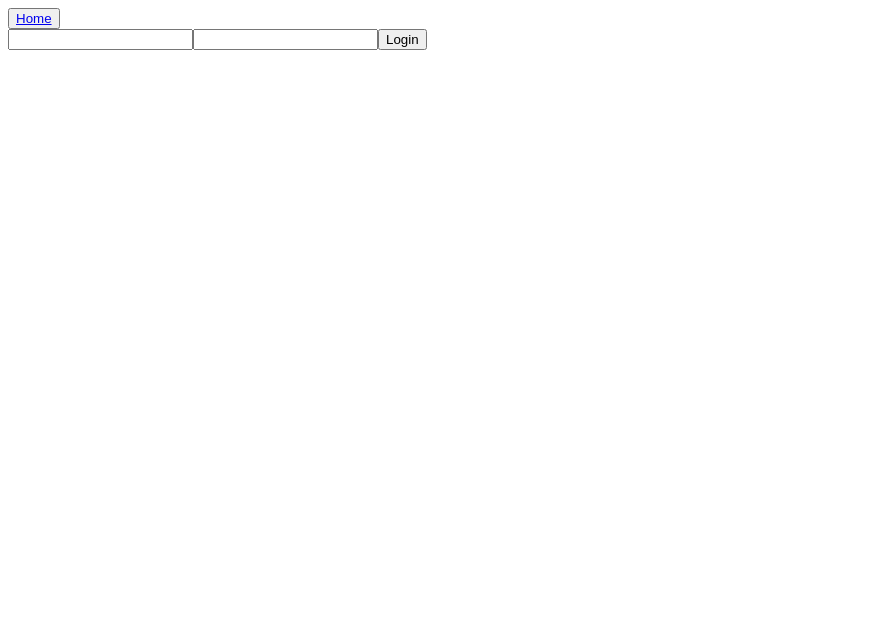
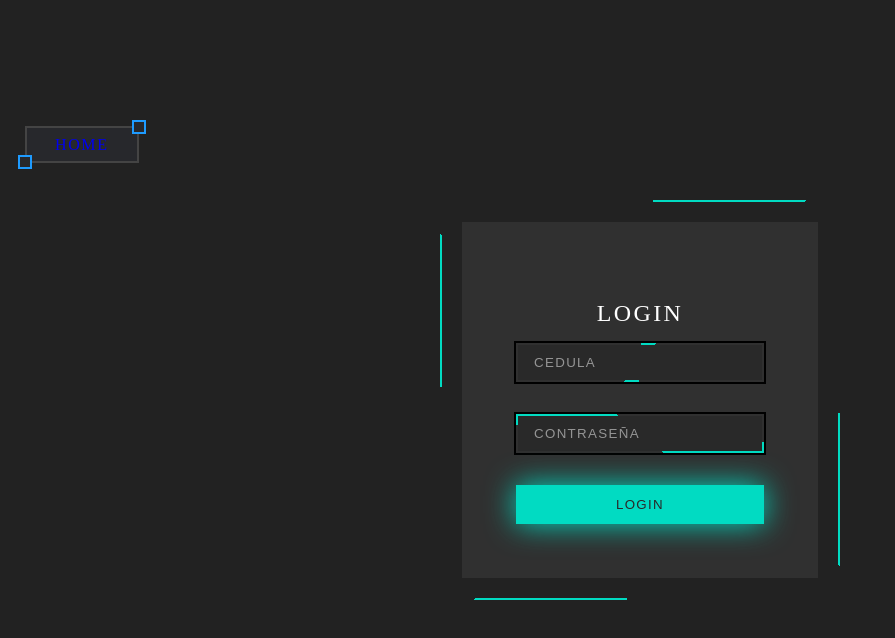
Before and after one commit to luiscar05/P_San_Juan_Pablo_frontend, a React (Vite) app: page /Login in a window 1280 px wide. Shown: the top 638 px of the page, without its empty margins (0-895 px from the left). Built offline with nearby package versions, Linux system fonts and the light colour scheme.

Commit message:
login style

```diff
--- a/src/assets/css/Header.css
+++ b/src/assets/css/Header.css
@@ -63,3 +63,72 @@
     padding: 5px;
 
 }
+.ButtonA{
+    position: relative;
+    background: #444;
+    color: #fff;
+    text-decoration: none;
+    text-transform: uppercase;
+    font-size: 1em;
+    letter-spacing: 0.1em;
+    font-weight: 400;
+    padding: 10px 30px;
+    transition: 0.5s;
+}
+
+.ButtonA:hover{
+    letter-spacing: 0.25em;
+    background-color: var(--clr);
+    color: var(--clr);
+    box-shadow: 0 0 35px var(--clr);
+}
+.ButtonA::before{
+    content: '';
+    position: absolute;
+    inset: 2px;
+    background: #27282c;
+}
+.ButtonA span{
+    position: relative;
+    z-index: 1;
+
+}
+.ButtonA .CuadroI{
+    position: absolute;
+    inset: 0;
+    display: flex;
+}
+.ButtonA .CuadroI::before{
+    content: '';
+    position: absolute;
+    top: -6px;
+    left: 100%;
+    transform: translateX(-50%);
+    width: 10px;
+    height: 10px;
+    background: #27282c;
+    border: 2px solid  var(--clr);
+    transition: 0.5s;
+}
+.ButtonA:hover .CuadroI::before{
+    left: 0%;
+    transform: translateX(-50%) rotate(45deg) ;
+    box-shadow: 28px 25px var(--clr) ;
+}
+.ButtonA .CuadroI::after{
+    content: '';
+    position: absolute;
+    bottom: -6px;
+    left: 0;
+    transform: translateX(-50%);
+    width: 10px;
+    height: 10px;
+    background: #27282c;
+    border: 2px solid  var(--clr);
+    transition: 0.5s;
+}
+.ButtonA:hover .CuadroI::after{
+    left: 100%;
+    transform: translateX(-50%) rotate(-45deg) ;
+    box-shadow: 26px -25px var(--clr) ;
+}
--- /dev/null
+++ b/src/assets/css/login.css
@@ -0,0 +1,128 @@
+*{
+    margin: 0;
+    padding: 0;
+    box-sizing: border-box;
+}
+body{
+    display: flex;
+    justify-content: center;
+    align-items: center;
+    width: 100%;
+    min-height: 100vh;
+    background: #222;
+}
+
+
+@property --a{
+    syntax: '<angle>';
+    inherits: false;
+    initial-value: 0deg;
+}
+.button{
+    width: 100%;
+    position: fixed;
+    right: -25px;
+    margin-top: -5%;
+}
+.box{
+    position: relative;
+    width: 400px;
+    min-height: 400px;
+    display: flex;
+    justify-content: center;
+    margin-top: 0px;
+    align-items: center;
+    grid-area: login;
+    background: repeating-conic-gradient(from var(--a),#01dbc2,0%,#01dbc2 ,10%, transparent 10%, transparent 50%);
+    animation:  animate 6s linear infinite;
+}
+@keyframes animate {
+    0%{
+        --a: 0deg
+    }
+    100%{
+        --a: 360deg
+    }
+}
+.box::before{
+    content: '';
+    position: absolute;
+    width: 100%;
+    height: 100%;
+    background: repeating-conic-gradient(from var(--a),#01dbc2,0%,#01dbc2 ,10%, transparent 10%, transparent 50%);
+    animation:  animate 6s linear infinite;
+    animation-delay: -1.5s;
+}
+.box::after{
+    content: '';
+    position: absolute;
+    inset: 2px;
+    border: 20px solid #222;
+    background: #303030;
+}
+form{
+    position: relative;
+    z-index: 1000;
+}
+form h2{
+    color: #fff;
+    font-weight: 500;
+    margin-bottom: 20px;
+    padding-top: 60px;
+    width: 100%;
+    text-align: center;
+    letter-spacing: 0.1em;
+    text-transform: uppercase;
+}
+.inputBx{
+    position: relative;
+    margin-bottom: 40px;
+    width: 240px;
+}
+.inputBx span {
+    position: absolute;
+    inset: -2px;
+    z-index: 1;
+}
+.inputBx span::before{
+    content: '';
+    position: absolute;
+    inset: -2px;
+    background: repeating-conic-gradient(from var(--a),#01dbc2,0%,#01dbc2 ,10%, transparent 10%, transparent 50%);
+    animation:  animate 6s linear infinite;
+    box-shadow: 0 0 0 2px #000;
+}
+.inputBx:nth-child(2) span::before{
+    animation-delay: 1.5s;
+}
+.inputBx span::after{
+    content: '';
+    position: absolute;
+    inset: 0;
+    background: #292929;
+}
+.inputBx input{
+    position: relative;
+    z-index: 100000;
+    outline: none;
+    border: none;
+    width: 100%;
+    padding: 8px 14px;
+    background: transparent;
+    color: #fff;
+    text-transform: uppercase;
+    letter-spacing: 0.1em;
+}
+.inputBx input::placeholder{
+    color: #fff;
+    opacity: 0.5;
+}
+.inputBx input[type="submit"]{
+    background: #01dbc2;
+    cursor: pointer;
+    box-shadow: 0 0 0 4px #01dbc2;
+    width: 100%;
+    font-weight: 500;
+    color: #292929;
+    filter: drop-shadow(0 0 15px #01dbc2);
+}
--- a/src/components/Header.jsx
+++ b/src/components/Header.jsx
@@ -57,11 +57,16 @@ function Header(ComponentPage) {
                             Grupos
                         </li>
 
-                        <li>
-                            <button>
-                                <Link to={'./Login'}>Login</Link>
-                            </button>
-                        </li>
+                       {/*  <Link to={'./Login'} style={{"textDecoration":"none"}}> */}
+                            <a  className="ButtonA" style={{ '--clr': '#1e9bff' }}>
+                                <span>
+                                <Link to={'./Login'} style={{"textDecoration":"none"}}>
+                                 Login
+                                 </Link>
+                                </span>
+                                <i className="CuadroI"></i>
+                            </a>
+                        {/* </Link> */}
                     </ul>
                 </nav>
         </>
--- a/src/pages/login.jsx
+++ b/src/pages/login.jsx
@@ -38,21 +38,53 @@ const Login = () => {
     useEffect(() => {
         if (user) {
             console.log(user.access_token, "usuario que inició sesión");
-
+            window.location.href = '/'
         }
     }, [user,]);
 
     return (
         <>
-            <div>
-                <button>
+            <link rel="stylesheet" href="src\assets\css\login.css" />
+            <link rel="stylesheet" href="src\assets\css\Header.css" />
+
+            <div className="button">
+                <a  className="ButtonA" style={{ '--clr': '#1e9bff' }}>
+                    <span>
+                        <Link to={'/'} style={{"textDecoration":"none"}}>
+                            Home
+                        </Link>
+                    </span>
+                    <i className="CuadroI"></i>
+                </a>
+            </div>
+            <div className="box">
+
+                <form method="post" onSubmit={handleForm}>
+                    <h2>Login</h2>
+                    <div className="inputBx">
+                        <span>
+
+                        </span>
+                        <input type="number" name="Cedula" value={values.Cedula} onChange={handleInput} placeholder="cedula" />
+                    </div>
+                    <div className="inputBx">
+                        <span>
+
+                        </span>
+                        <input type="password" name="Contrasena" value={values.Contrasena} onChange={handleInput} placeholder="Contraseña" />
+                    </div>
+                    <div className="inputBx">
+                        <input type="submit" value="Login" />
+                    </div>
+                </form>
+                {/* <button>
                     <Link to="/">Home</Link>
-                </button>
-                <form method="post" onSubmit={handleForm}>
+                </button> */}
+               {/* <form method="post" onSubmit={handleForm}>
                     <input type="number" name="Cedula" value={values.Cedula} onChange={handleInput} />
                     <input type="password" name="Contrasena" value={values.Contrasena} onChange={handleInput} />
                     <button type="submit">Login</button>
-                </form>
+                </form> */}
             </div>
         </>
     );
```
